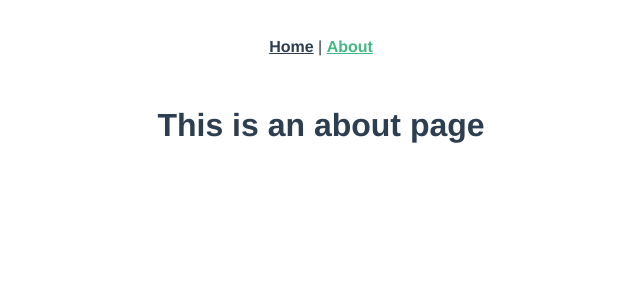
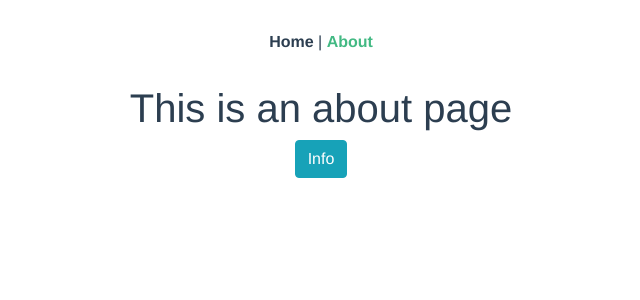
Before and after one commit to Samuel-Yeh01/forum-front-end-vue2, a Vue app: page /#/about in a window 1280 px wide. Shown: the top 300 px of the page, without its empty margins (319-959 px from the left). Built offline with nearby package versions, Linux system fonts and the light colour scheme.

Commit message:
introduce Bootstrap JS file

```diff
--- a/package.json
+++ b/package.json
@@ -8,7 +8,10 @@
     "lint": "vue-cli-service lint"
   },
   "dependencies": {
+    "bootstrap": "^4.5.2",
     "core-js": "^3.6.5",
+    "jquery": "^3.5.1",
+    "popper.js": "^1.16.1",
     "vue": "^2.6.11",
     "vue-router": "^3.2.0"
   },
--- a/src/App.vue
+++ b/src/App.vue
@@ -4,9 +4,18 @@
       <router-link to="/">Home</router-link> |
       <router-link to="/about">About</router-link>
     </div>
-    <router-view/>
+    <router-view />
   </div>
 </template>
+
+// 載入 Bootstrap JS 檔案
+<script>
+import "bootstrap";
+import "bootstrap/dist/css/bootstrap.min.css";
+export default {
+  name: "App",
+};
+</script>
 
 <style>
 #app {
--- a/src/views/About.vue
+++ b/src/views/About.vue
@@ -1,5 +1,7 @@
 <template>
   <div class="about">
     <h1>This is an about page</h1>
+    <!-- 放入 Bootstrap Button -->
+    <button type="button" class="btn btn-info">Info</button>
   </div>
 </template>
```
Also changed, not shown: 1 other file (tests, documents, lock files or other folders).
